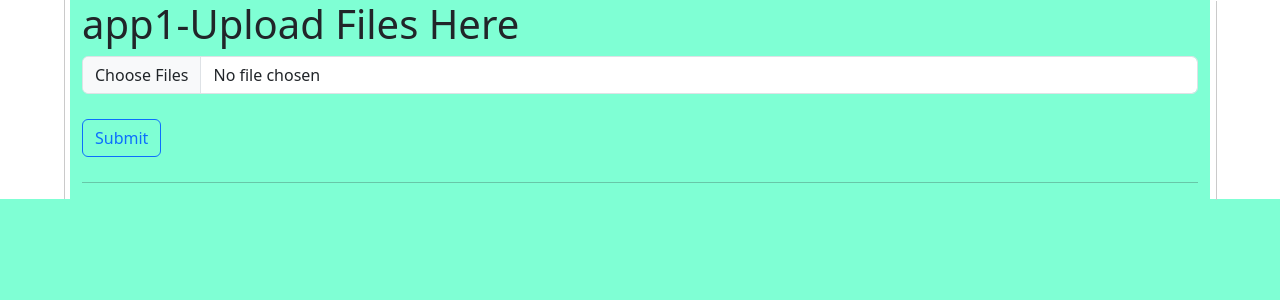
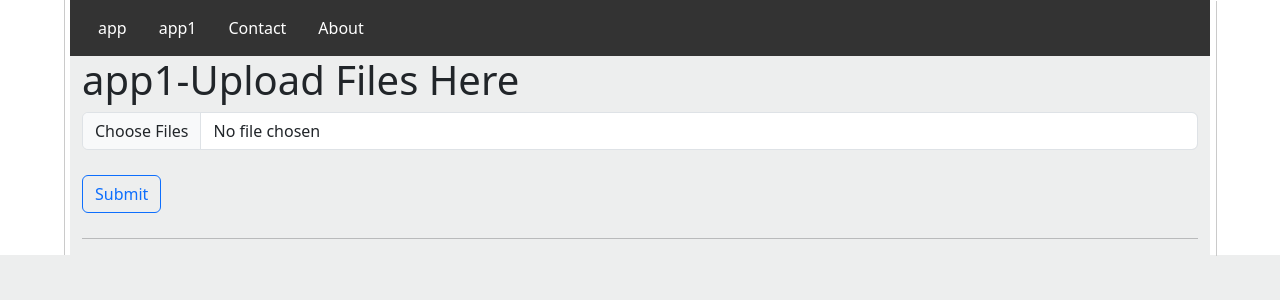
Before and after one commit to youssefkhaled2019/django_tasks, a Django app: page /app1/ in a window 1280 px wide. Shown: the top 300 px of the page. Run offline with Django 5.2, Linux system fonts and the light colour scheme; data that the repository does not hold is empty.

Commit message:
update app_and_app1

```diff
--- a/Main/urls.py
+++ b/Main/urls.py
@@ -21,7 +21,7 @@ from django.conf.urls.static import static
 urlpatterns = [
     path('admin/', admin.site.urls),
     path('', include("app.urls")),
-	path('app1/', include("app1.urls")),
+	path('app1/', include("app1.urls")),#
 ]
 if settings.DEBUG:
 	urlpatterns+=static(settings.MEDIA_URL,document_root=settings.MEDIA_ROOT)
--- a/app/static/css/style.css
+++ b/app/static/css/style.css
@@ -1,3 +1,3 @@
 *{
-    background-color: aquamarine;
+    background-color: rgb(237, 238, 238);
 }
--- a/app/templates/base.html
+++ b/app/templates/base.html
@@ -7,7 +7,7 @@
     <meta charset="utf-8" />
     <meta name="viewport" content="width=device-width, initial-scale=1" />
     <title>Bootstrap demo</title>
-    <link rel="stylesheet" href="{% static '/app/static/css/style.css' %}" />
+    <link rel="stylesheet" href="{% static '/css/style.css' %}" />
     <link
       href="https://cdn.jsdelivr.net/npm/bootstrap@5.3.6/dist/css/bootstrap.min.css"
       rel="stylesheet"
@@ -15,6 +15,31 @@
       crossorigin="anonymous"
     />
     <style>
+      ul {
+        list-style-type: none;
+        margin: 0;
+        padding: 0;
+        overflow: hidden;
+        background-color: #333333;
+      }
+
+      li {
+        float: left;
+      }
+
+      li a {
+        display: block;
+        color: white;
+        text-align: center;
+        padding: 16px;
+        text-decoration: none;
+         background-color: #333333;
+      }
+
+      li a:hover {
+        background-color: #111111;
+      }
+      /* youssef */
       img {
         max-height: 400px;
       }
@@ -44,6 +69,14 @@
   <body>
     <div class="container">
       <div class="row">
+        <ul>
+          <li><a href="{% url 'app' %}">app</a></li>
+          <li><a href="{% url 'app1' %}">app1</a></li>
+          <li><a href="#contact">Contact</a></li>
+          <li><a href="#about">About</a></li>
+        </ul>
+      </div>
+      <div class="row">
         <h1>{% block app %} {% endblock %}</h1>
         <hr />
         <div class="col">
--- a/app/urls.py
+++ b/app/urls.py
@@ -3,6 +3,6 @@ from django.urls import path
 from . import views
 
 urlpatterns = [
-    path('', views.index),
+    path('', views.index ,name="app"),
 
 ]
--- a/app1/urls.py
+++ b/app1/urls.py
@@ -2,6 +2,6 @@ from django.urls import path
 from . import views
 
 urlpatterns = [
-    path('', views.index, name = 'index'),
-    # path('upload', views.fileupload, name = "File_Uploads")
+    path('', views.index, name = 'app1'),
+    path('upload', views.fileupload, name = "File_Uploads")
 ]
--- a/app1/views.py
+++ b/app1/views.py
@@ -4,6 +4,14 @@ from django.shortcuts import render
 from django.shortcuts import render, redirect
 from .forms import ImagesForm
 from .models import Image
+
+
+# # Create your views here.
+# def index(request):
+#     images = Image.objects.all()
+#     context = {'images': images}
+#     return render(request, "uplode_1.html", context)
+
 
 # Create your views here.
 def index(request):
@@ -19,9 +27,17 @@ def index(request):
     if request.method == 'GET':
         form= ImagesForm()
 
-
-
-
     context = {'images': images,'form': form}
     # return render(request, "uplode_1.html", context)
-    return render(request, "index1.html", context)
+    return render(request, "app1_index.html", context)
+
+def fileupload(request):
+    form = ImagesForm(request.POST, request.FILES)
+    if request.method == 'POST':
+        images = request.FILES.getlist('pic')
+        for image in images:
+            image_ins = Image(pic = image)
+            image_ins.save()
+        return redirect('index')
+    context = {'form': form}
+    return render(request, "app1_uplode.html", context)
```
Also changed, not shown: app1/templates/app1_index.html (renamed from app1/templates/index1.html), app1/templates/app1_uplode.html (renamed from app1/templates/uplode_22.html).
